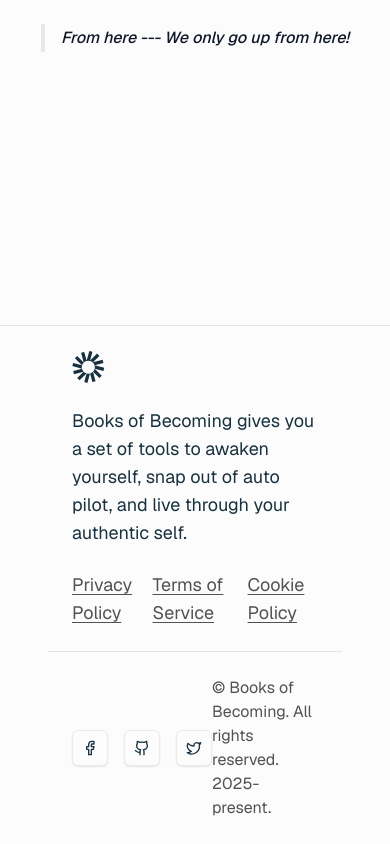
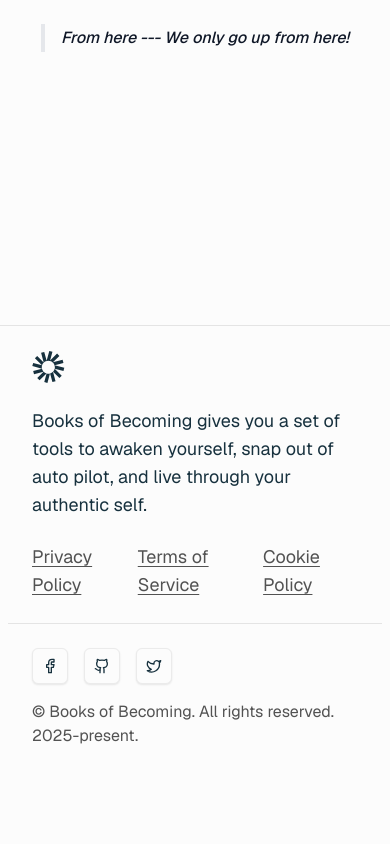
Before and after one commit to briansegs/books-of-becoming, a Next.js app: page / in a window 390 px wide. Shown: the part 584-1428 px from the top of the page. After the commit the page ends 1356 px from the top, so only its background shows below. Built offline with nearby package versions, Linux system fonts and the light colour scheme; no server answers.

Commit message:
Added style for mobile view

```diff
--- a/src/features/shared/components/Footer.tsx
+++ b/src/features/shared/components/Footer.tsx
@@ -17,7 +17,7 @@
 
 export function Footer() {
   return (
-    <footer className="w-full border-t px-12 py-6">
+    <footer className="w-full border-t px-2 py-6 sm:px-12">
       <div className="flex flex-col gap-6">
         <a href="#" className="px-6 text-primary hover:text-primary/90">
           <Logo />
@@ -36,7 +36,7 @@
 
         <Separator />
 
-        <div className="flex items-center justify-between px-6">
+        <div className="flex flex-wrap items-center justify-between gap-4 px-6">
           <div className="flex gap-4">
             <Button variant="outline" size="icon">
               <Facebook className="h-8 w-8" />
```
